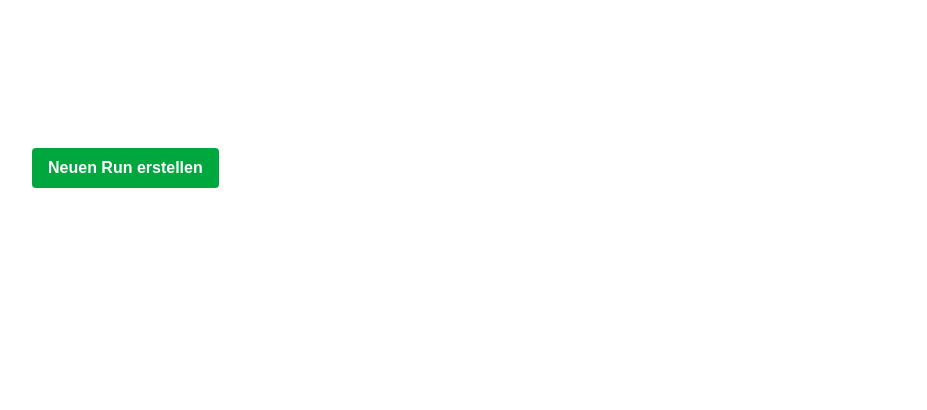
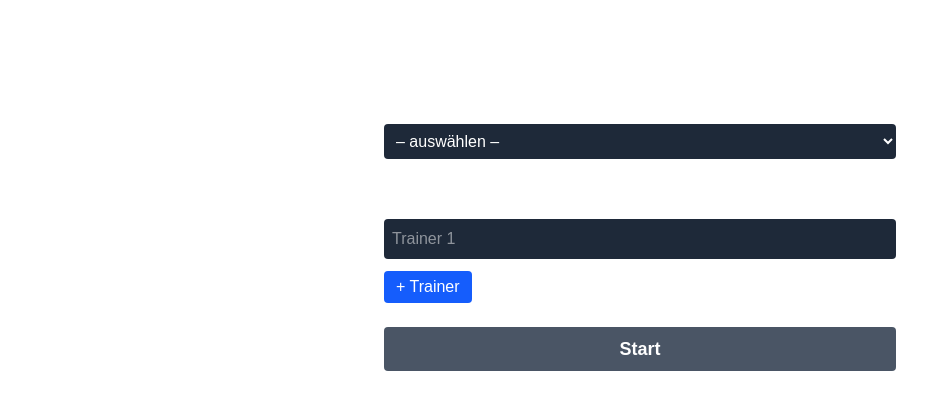
Before and after one commit to Lonkel/nuz-soullink-de, a Next.js app: page / in a window 1280 px wide. Shown: the top 410 px of the page, without its empty margins (0-927 px from the left). Built offline with nearby package versions, Linux system fonts and the light colour scheme.

Commit message:
redemption

```diff
--- a/src/pages/index.tsx
+++ b/src/pages/index.tsx
@@ -1,67 +1,101 @@
-// pages/index.tsx  (oder Re_Index.tsx)
-import { useEffect, useState } from 'react'
+import { useState } from 'react'
 import { useRouter } from 'next/router'
-import Link from 'next/link'
+import { v4 as uuid } from 'uuid'
 
-type RunMeta = { id: string; title: string } // passt du später an
+export default function StartPage() {
+  const router = useRouter()
 
-export default function Home() {
-  const router = useRouter()
-  const [runs, setRuns] = useState<RunMeta[] | null>(null)
+  /* Spiel & Trainer-States */
+  const [game, setGame] = useState('')
+  const [trainers, setTrainers] = useState<string[]>([''])
 
-  /* ----------------------------------------------------------
-     1)  Beim ersten Render client-seitig gespeicherte Runs laden
-  ---------------------------------------------------------- */
-  useEffect(() => {
-    const stored = localStorage.getItem('runs')       // <- dein Key
-    if (stored) {
-      setRuns(JSON.parse(stored) as RunMeta[])
-    } else {
-      setRuns([])                                     // keine Runs vorhanden
-    }
-  }, [])
+  /* Trainer-Helpers */
+  const addTrainer = () => setTrainers(t => [...t, ''])
+  const updateTrainer = (i: number, name: string) =>
+    setTrainers(t => t.map((n, idx) => (idx === i ? name : n)))
+  const removeTrainer = (i: number) =>
+    setTrainers(t => t.filter((_, idx) => idx !== i))
 
-  /* ----------------------------------------------------------
-     2)  Auto-Redirect, wenn exakt EIN Run existiert
-  ---------------------------------------------------------- */
-  useEffect(() => {
-    if (runs && runs.length === 1) {
-      router.replace(`/run/${runs[0].id}`)
-    }
-  }, [runs, router])
+  /* Start-Button */
+  const startRun = () => {
+    if (!game || trainers.some(n => n.trim() === '')) return
+    const runId = uuid()
+    router.push(
+      `/run/${runId}?game=${encodeURIComponent(game)}&trainers=${encodeURIComponent(
+        trainers.join('|'),
+      )}`,
+    )
+  }
 
-  /* ----------------------------------------------------------
-     3)  Anzeige – mehrere oder gar keine Runs
-  ---------------------------------------------------------- */
-  if (runs === null) return null // noch am Laden
+  const startDisabled = !game || trainers.some(n => n.trim() === '')
 
   return (
-    <div className="p-8 text-white">
-      <h1 className="text-3xl font-bold mb-6">Wähle deinen Run</h1>
+    <main className="mx-auto max-w-xl p-8 space-y-6 text-white">
+      <h1 className="text-3xl font-bold">Neuer Soullink-Run</h1>
 
-      {runs.length === 0 && (
-        <div className="mb-6">
-          Du hast noch keinen Run angelegt.
-        </div>
-      )}
+      {/* Spiel wählen */}
+      <section className="space-y-2">
+        <label className="block font-semibold">Spiel</label>
+        <select
+          value={game}
+          onChange={e => setGame(e.target.value)}
+          className="w-full rounded bg-gray-800 p-2"
+        >
+          <option value="">– auswählen –</option>
+          <option value="RB">Rot / Blau</option>
+          <option value="G">Gelb</option>
+          <option value="GSK">Gold / Silber / Kristall</option>
+          <option value="HGSS">HeartGold / SoulSilver</option>
+          <option value="RSE">Rubin / Saphir / Smaragd</option>
+          <option value="ORAS">Omega Rubin / Alpha Saphir</option>
+          <option value="DPPT">Diamant / Perl / Platin</option>
+          <option value="BDSP">BrillantDiamant / LeuchtPerl</option>
+          <option value="XY">X / Y</option>
+          <option value="SMUSUM">Sonne / Mond / Ultra</option>
+        </select>
+      </section>
 
-      <ul className="space-y-2 list-disc pl-6 mb-8">
-        {runs.map(r => (
-          <li key={r.id}>
-            <Link href={`/run/${r.id}`} className="underline">
-              {r.title || r.id}
-            </Link>
-          </li>
+      {/* Trainer */}
+      <section className="space-y-3">
+        <div className="font-semibold">Trainer</div>
+
+        {trainers.map((name, idx) => (
+          <div key={idx} className="flex gap-2">
+            <input
+              value={name}
+              onChange={e => updateTrainer(idx, e.target.value)}
+              placeholder={`Trainer ${idx + 1}`}
+              className="flex-1 rounded bg-gray-800 p-2"
+            />
+            {trainers.length > 1 && (
+              <button
+                onClick={() => removeTrainer(idx)}
+                className="rounded bg-red-600 px-3 hover:bg-red-700"
+              >
+                ✕
+              </button>
+            )}
+          </div>
         ))}
-      </ul>
 
-      {/* Button zum neuen Run-Wizard / Setup-Seite */}
-      <Link
-        href="/setup"
-        className="inline-block rounded bg-green-600 px-4 py-2 font-bold hover:bg-green-500"
+        <button
+          onClick={addTrainer}
+          className="rounded bg-blue-600 px-3 py-1 hover:bg-blue-700"
+        >
+          + Trainer
+        </button>
+      </section>
+
+      {/* Start */}
+      <button
+        onClick={startRun}
+        disabled={startDisabled}
+        className={`w-full rounded px-4 py-2 text-lg font-bold ${
+          startDisabled ? 'bg-gray-600' : 'bg-green-600 hover:bg-green-700'
+        }`}
       >
-        Neuen Run erstellen
-      </Link>
-    </div>
+        Start
+      </button>
+    </main>
   )
 }
--- a/src/pages/run/[runId]/index.tsx
+++ /dev/null
@@ -1,101 +0,0 @@
-import { useState } from 'react'
-import { useRouter } from 'next/router'
-import { v4 as uuid } from 'uuid'
-
-export default function StartPage() {
-  const router = useRouter()
-
-  /* Spiel & Trainer-States */
-  const [game, setGame] = useState('')
-  const [trainers, setTrainers] = useState<string[]>([''])
-
-  /* Trainer-Helpers */
-  const addTrainer = () => setTrainers(t => [...t, ''])
-  const updateTrainer = (i: number, name: string) =>
-    setTrainers(t => t.map((n, idx) => (idx === i ? name : n)))
-  const removeTrainer = (i: number) =>
-    setTrainers(t => t.filter((_, idx) => idx !== i))
-
-  /* Start-Button */
-  const startRun = () => {
-    if (!game || trainers.some(n => n.trim() === '')) return
-    const runId = uuid()
-    router.push(
-      `/run/${runId}?game=${encodeURIComponent(game)}&trainers=${encodeURIComponent(
-        trainers.join('|'),
-      )}`,
-    )
-  }
-
-  const startDisabled = !game || trainers.some(n => n.trim() === '')
-
-  return (
-    <main className="mx-auto max-w-xl p-8 space-y-6 text-white">
-      <h1 className="text-3xl font-bold">Neuer Soullink-Run</h1>
-
-      {/* Spiel wählen */}
-      <section className="space-y-2">
-        <label className="block font-semibold">Spiel</label>
-        <select
-          value={game}
-          onChange={e => setGame(e.target.value)}
-          className="w-full rounded bg-gray-800 p-2"
-        >
-          <option value="">– auswählen –</option>
-          <option value="RB">Rot / Blau</option>
-          <option value="G">Gelb</option>
-          <option value="GSK">Gold / Silber / Kristall</option>
-          <option value="HGSS">HeartGold / SoulSilver</option>
-          <option value="RSE">Rubin / Saphir / Smaragd</option>
-          <option value="ORAS">Omega Rubin / Alpha Saphir</option>
-          <option value="DPPT">Diamant / Perl / Platin</option>
-          <option value="BDSP">BrillantDiamant / LeuchtPerl</option>
-          <option value="XY">X / Y</option>
-          <option value="SMUSUM">Sonne / Mond / Ultra</option>
-        </select>
-      </section>
-
-      {/* Trainer */}
-      <section className="space-y-3">
-        <div className="font-semibold">Trainer</div>
-
-        {trainers.map((name, idx) => (
-          <div key={idx} className="flex gap-2">
-            <input
-              value={name}
-              onChange={e => updateTrainer(idx, e.target.value)}
-              placeholder={`Trainer ${idx + 1}`}
-              className="flex-1 rounded bg-gray-800 p-2"
-            />
-            {trainers.length > 1 && (
-              <button
-                onClick={() => removeTrainer(idx)}
-                className="rounded bg-red-600 px-3 hover:bg-red-700"
-              >
-                ✕
-              </button>
-            )}
-          </div>
-        ))}
-
-        <button
-          onClick={addTrainer}
-          className="rounded bg-blue-600 px-3 py-1 hover:bg-blue-700"
-        >
-          + Trainer
-        </button>
-      </section>
-
-      {/* Start */}
-      <button
-        onClick={startRun}
-        disabled={startDisabled}
-        className={`w-full rounded px-4 py-2 text-lg font-bold ${
-          startDisabled ? 'bg-gray-600' : 'bg-green-600 hover:bg-green-700'
-        }`}
-      >
-        Start
-      </button>
-    </main>
-  )
-}
--- a/src/pages/run/[runId]/trainer/[name].tsx
+++ /dev/null
@@ -1,19 +0,0 @@
-import { useRouter } from 'next/router'
-import TrainerTab    from '@/components/trainer/TrainerTab'
-import { RunProvider }   from '@/context/RunProvider'      // falls du darüber globalen State lieferst
-import Layout     from '@/components/Layout' // deine Tab-Navigation
-
-export default function TrainerPage() {
-  const router = useRouter()
-  const { runId, name, cfg } = router.query   // cfg = encodedConfig (falls du das nutzt)
-
-  if (!runId || !name) return null            // noch am Laden
-
-  return (
-  <RunProvider encodedConfig={cfg as string}>
-   <Layout>
-      <TrainerTab trainer={name as string} />
-    </Layout>
-  </RunProvider>
-)
-}
--- a/src/pages/setup.tsx
+++ /dev/null
@@ -1,18 +0,0 @@
-// pages/setup.tsx   (oder pages/setup/index.tsx)
-import { useRouter } from 'next/router'
-import { useEffect } from 'react'
-
-export default function Setup() {
-  const router = useRouter()
-
-  useEffect(() => {
-    // TODO: hier später deinen Setup-Wizard einbauen.
-    // Vorläufig legen wir einfach einen Dummy-Run an
-    // und springen sofort in die Team-Ansicht.
-    const id = Date.now().toString(36)          // zufällige ID
-    localStorage.setItem('runs', JSON.stringify([{ id, title: 'Neuer Run' }]))
-    router.replace(`/run/${id}`)
-  }, [router])
-
-  return null
-}
```
